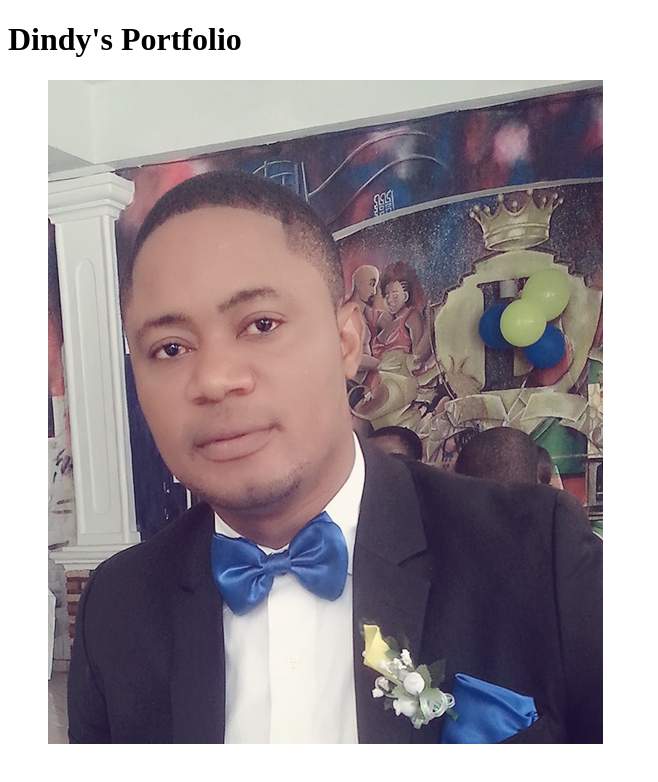
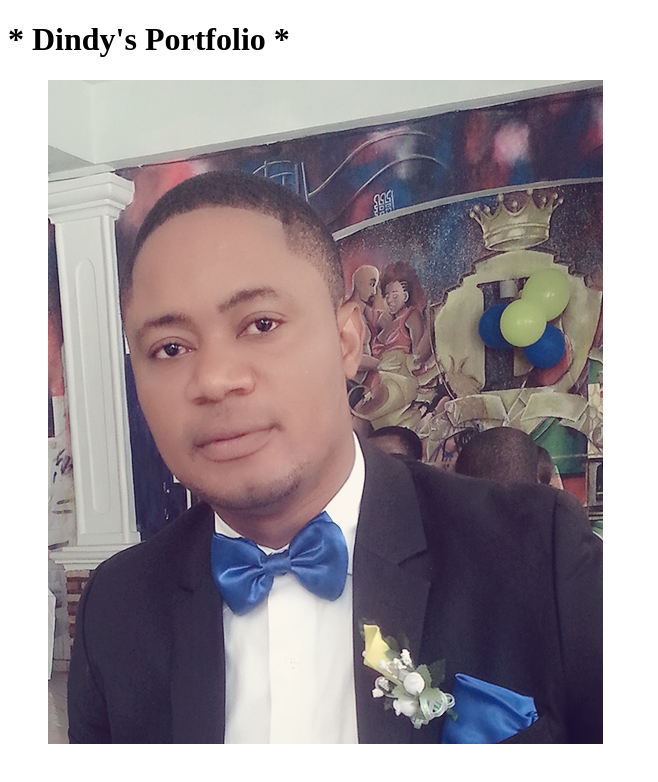
Before and after one commit to Dindy1086/Dindy1086.github.io, a plain HTML site: page index.html in a window 1280 px wide. Shown: the whole page, without its empty margins (0-658 px from the left). Drawn offline with Linux system fonts and the light colour scheme.

Commit message:
portfolio modified

```diff
--- a/index.html
+++ b/index.html
@@ -7,7 +7,7 @@
     <title>Document</title>
 </head>
 <body>
-    <h1>Dindy's Portfolio</h1>
+    <h1>* Dindy's Portfolio *</h1>
     <figure>
         <img src="bioPic.jpeg" alt="">
     </figure>
```
